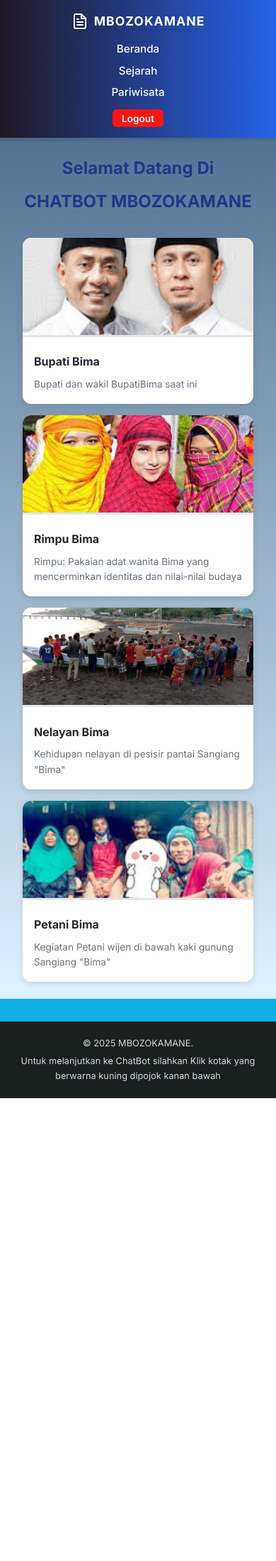
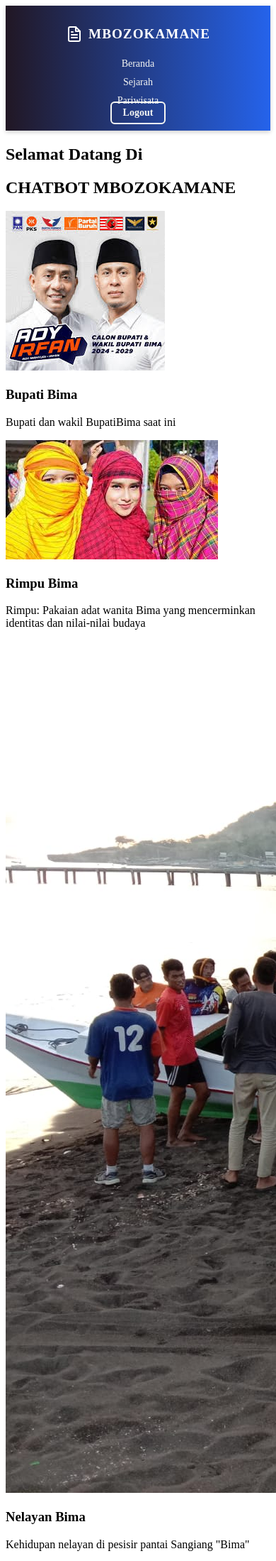
Before and after one commit to MbozoKamanee/firmansyah.github.io, a PHP site: page / in a window 390 px wide; the page is wider, and only the part inside the window is pictured. Shown: the top 2199 px of that part at 71% size. Before the commit the page ends 1547 px from the top of that part, so only its background shows below. Run offline with PHP 8.4, Linux system fonts and the light colour scheme; some libraries are stand-ins or nearby versions.

Commit message:
Update styles.css

```diff
--- a/styles.css
+++ b/styles.css
@@ -1,27 +1,9 @@
-/* === Reset & Base Style === */
-* {
-  margin: 0;
-  padding: 0;
-  box-sizing: border-box;
-}
-
-body {
-  font-family: 'Inter', sans-serif;
-  background: #11aee3;
-  color: #040b14;
-  line-height: 1.6;
-  -webkit-tap-highlight-color: transparent;
-}
-
-/* === Header === */
+/* === Header Baru (Sejajar ke Kanan) === */
 .header {
   background: linear-gradient(90deg, #211724ff, #2563eb);
   color: #ffffff;
   padding: 1rem 0;
   box-shadow: 0 2px 6px rgba(0,0,0,0.2);
-  position: sticky;
-  top: 0;
-  z-index: 999;
 }
 
 .header-container {
@@ -31,8 +13,6 @@ body {
   justify-content: space-between;
   align-items: center;
   padding: 0 1rem;
-  flex-wrap: wrap;
-  gap: 0.8rem;
 }
 
 .logo {
@@ -47,10 +27,12 @@ body {
   letter-spacing: 1px;
 }
 
+/* ====== NAVIGATION SEJAJAR KE KANAN ====== */
 .main-nav {
   display: flex;
-  gap: 1rem;
-  flex-wrap: wrap;
+  align-items: center;
+  gap: 1.5rem;
+  margin-left: auto;
 }
 
 .nav-link {
@@ -64,191 +46,42 @@ body {
   color: #fd4747;
 }
 
+/* Logout ikut sejajar dengan menu */
 .logout-button {
-  background: #fa1515;
-  color: #fff;
+  background: transparent;
+  color: #f5f6f3;
   padding: 0.4rem 1rem;
+  border: 2px solid #f5f6f3;
   border-radius: 6px;
   font-weight: 600;
   text-decoration: none;
-  transition: background 0.3s ease;
+  transition: all 0.3s ease;
 }
 
 .logout-button:hover {
-  background: #fbbf24;
+  background: #f5f6f3;
+  color: #1e293b;
 }
 
-/* === Hero Section === */
-.hero-section {
-  text-align: center;
-  padding: 2rem 1rem;
-  background: linear-gradient(180deg, #537393, #e0f2fe);
-}
-
-.section-title {
-  font-size: 2rem;
-  font-weight: 700;
-  color: #1e3a8a;
-  margin-bottom: 0.5rem;
-}
-
-/* === Card Grid === */
-.card-grid {
-  display: grid;
-  grid-template-columns: repeat(auto-fit, minmax(260px, 1fr));
-  gap: 1.5rem;
-  margin-top: 2rem;
-  max-width: 1200px;
-  margin-left: auto;
-  margin-right: auto;
-  padding: 0 1rem;
-}
-
-.card {
-  background: #fff;
-  border-radius: 12px;
-  overflow: hidden;
-  box-shadow: 0 3px 8px rgba(0,0,0,0.1);
-  transition: transform 0.3s ease, box-shadow 0.3s ease;
-}
-
-.card:hover {
-  transform: translateY(-6px);
-  box-shadow: 0 6px 16px rgba(168, 45, 45, 0.3);
-}
-
-.card-image img {
-  width: 100%;
-  height: 200px;
-  object-fit: cover;
-  cursor: pointer;
-  border-bottom: 3px solid #e5e7eb;
-}
-
-.card-content {
-  padding: 1rem;
-  text-align: left;
-}
-
-.card-title {
-  font-size: 1.1rem;
-  font-weight: 700;
-  color: #1f2937;
-  margin-bottom: 0.5rem;
-}
-
-.card-description {
-  font-size: 0.95rem;
-  color: #6b7280;
-}
-
-/* === Footer === */
-.footer {
-  background: #19201d;
-  color: #cbd5e1;
-  text-align: center;
-  padding: 1rem;
-  margin-top: 2rem;
-}
-
-.footer-container p {
-  margin: 0.3rem 0;
-  font-size: 0.9rem;
-}
-
-/* === Overlay Fullscreen Image === */
-.overlay {
-  position: fixed;
-  top: 0;
-  left: 0;
-  width: 100%;
-  height: 100%;
-  background: rgba(0,0,0,0.85);
-  display: none;
-  justify-content: center;
-  align-items: center;
-  z-index: 1000;
-}
-
-.overlay img.fullscreen {
-  max-width: 90%;
-  max-height: 90%;
-  border-radius: 10px;
-  box-shadow: 0 4px 20px rgba(255,255,255,0.2);
-  animation: fadeIn 0.3s ease;
-}
-
-@keyframes fadeIn {
-  from { opacity: 0; transform: scale(0.95); }
-  to { opacity: 1; transform: scale(1); }
-}
-
-/* === RESPONSIVE DESIGN === */
+/* === RESPONSIVE UNTUK HP === */
 @media (max-width: 768px) {
-  .logo-text {
-    font-size: 1.1rem;
+  .header-container {
+    flex-direction: column;
+    align-items: center;
   }
 
   .main-nav {
     flex-direction: column;
-    align-items: center;
-    gap: 0.6rem;
+    margin-left: 0;
+    gap: 10px;
+    margin-top: 10px;
   }
 
-  .nav-link {
-    font-size: 0.95rem;
-  }
-
-  .hero-section {
-    padding: 1.5rem 1rem;
-  }
-
-  .section-title {
-    font-size: 1.5rem;
-  }
-
-  .card-image img {
-    height: 160px;
-  }
-
-  .card-title {
-    font-size: 1rem;
-  }
-
-  .card-description {
-    font-size: 0.85rem;
-  }
-
-  .footer-container p {
-    font-size: 0.8rem;
-  }
-}
-
-@media (max-width: 480px) {
-  body {
+  .nav-link, .logout-button {
     font-size: 14px;
   }
 
-  .header-container {
-    flex-direction: column;
-    align-items: center;
-    text-align: center;
-  }
-
-  .main-nav {
-    gap: 0.4rem;
-  }
-
-  .card-grid {
-    gap: 1rem;
-  }
-
-  .card-image img {
-    height: 140px;
-  }
-
-  .logout-button {
-    padding: 0.3rem 0.8rem;
-    font-size: 0.85rem;
+  .logo-text {
+    font-size: 1.2rem;
   }
 }
```
